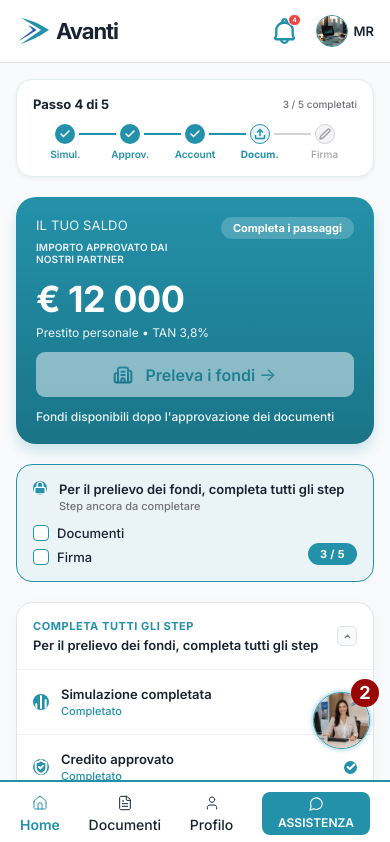
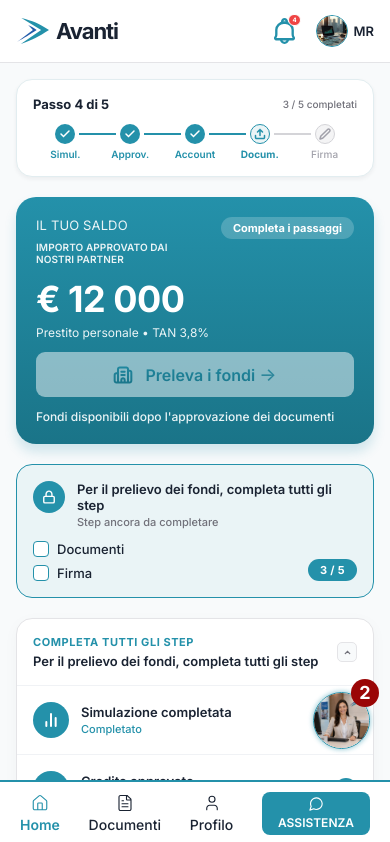
Before and after one commit to dMI-pro/avanti, a Vue app: page / in a window 390 px wide. Shown: the top 842 px of the page. Built offline with nearby package versions, Linux system fonts and the light colour scheme.

Commit message:
feat: SectionHeader + LabelValueRow; исправен рендер иконок и добавлен offset-пропсы для иконок

```diff
--- a/src/components/avanti_balance_card.vue
+++ b/src/components/avanti_balance_card.vue
@@ -261,8 +261,7 @@
     gap: calc(var(--avanti-modul) * 1.5);
   }
 
-  .avanti-balance-card__cta-icon,
-  :deep(.avanti-balance-card__cta-icon img) {
+  .avanti-balance-card__cta-icon {
     width: 20px;
     height: 20px;
   }
--- a/src/components/avanti_checklist.vue
+++ b/src/components/avanti_checklist.vue
@@ -13,6 +13,10 @@
   status: ProgressStatus
   iconSrc: string
   actionIconSrc: string
+  iconOffsetX?: string | number
+  iconOffsetY?: string | number
+  actionIconOffsetX?: string | number
+  actionIconOffsetY?: string | number
 }
 
 type Props = {
@@ -87,6 +91,10 @@
             :status="item.status"
             :icon-src="item.iconSrc"
             :action-icon-src="item.actionIconSrc"
+            :icon-offset-x="item.iconOffsetX"
+            :icon-offset-y="item.iconOffsetY"
+            :action-icon-offset-x="item.actionIconOffsetX"
+            :action-icon-offset-y="item.actionIconOffsetY"
             @click="onItemClick(item.id)"
           />
         </template>
@@ -194,7 +202,6 @@
     border-radius: 5px;
   }
 
-  .avanti-checklist__toggle :deep(.avanti-icon),
   .avanti-checklist__toggle :deep(.avanti-icon img) {
     width: 9px;
     height: 9px;
--- a/src/components/avanti_checklist_item.vue
+++ b/src/components/avanti_checklist_item.vue
@@ -8,6 +8,10 @@
   status: ProgressStatus
   iconSrc: string
   actionIconSrc: string
+  iconOffsetX?: string | number
+  iconOffsetY?: string | number
+  actionIconOffsetX?: string | number
+  actionIconOffsetY?: string | number
 }
 
 defineProps<Props>()
@@ -28,21 +32,27 @@
     type="button"
     @click="onClick"
   >
+    <span class="avanti-checklist-item__icon" aria-hidden="true">
       <AvantiIcon
-      class="avanti-checklist-item__icon"
         :src="iconSrc"
         size="lg"
+        :offset-x="iconOffsetX"
+        :offset-y="iconOffsetY"
       />
+    </span>
     <span class="avanti-checklist-item__text">
       <span class="avanti-checklist-item__title">{{ title }}</span>
       <span class="avanti-checklist-item__status">{{ statusText }}</span>
     </span>
+    <span class="avanti-checklist-item__action" aria-hidden="true">
       <AvantiIcon
-      class="avanti-checklist-item__action"
         :src="actionIconSrc"
         :width="13"
         :height="13"
+        :offset-x="actionIconOffsetX"
+        :offset-y="actionIconOffsetY"
       />
+    </span>
   </button>
 
   <div
@@ -50,21 +60,27 @@
     class="avanti-checklist-item"
     :class="`avanti-checklist-item--${status}`"
   >
+    <span class="avanti-checklist-item__icon" aria-hidden="true">
       <AvantiIcon
-      class="avanti-checklist-item__icon"
         :src="iconSrc"
         size="lg"
+        :offset-x="iconOffsetX"
+        :offset-y="iconOffsetY"
       />
+    </span>
     <span class="avanti-checklist-item__text">
       <span class="avanti-checklist-item__title">{{ title }}</span>
       <span class="avanti-checklist-item__status">{{ statusText }}</span>
     </span>
+    <span class="avanti-checklist-item__action" aria-hidden="true">
       <AvantiIcon
-      class="avanti-checklist-item__action"
         :src="actionIconSrc"
         :width="13"
         :height="13"
+        :offset-x="actionIconOffsetX"
+        :offset-y="actionIconOffsetY"
       />
+    </span>
   </div>
 </template>
 
@@ -92,6 +108,10 @@
   width: 44px;
   height: 44px;
   border-radius: 22px;
+}
+
+.avanti-checklist-item__icon :deep(.avanti-icon) {
+  display: flex;
 }
 
 .avanti-checklist-item__text {
@@ -174,8 +194,7 @@
     border-radius: 18px;
   }
 
-  .avanti-checklist-item__icon,
-  :deep(.avanti-checklist-item__icon img) {
+  .avanti-checklist-item__icon :deep(.avanti-icon) {
     width: 16px;
     height: 16px;
   }
@@ -198,8 +217,7 @@
     border-radius: 11px;
   }
 
-  .avanti-checklist-item--done .avanti-checklist-item__action,
-  .avanti-checklist-item--done :deep(.avanti-checklist-item__action img) {
+  .avanti-checklist-item--done .avanti-checklist-item__action :deep(.avanti-icon) {
     width: 10px;
     height: 10px;
   }
--- a/src/components/avanti_icon.vue
+++ b/src/components/avanti_icon.vue
@@ -8,6 +8,8 @@
   size?: IconSize
   width?: string | number
   height?: string | number
+  offsetX?: string | number
+  offsetY?: string | number
   alt?: string
 }
 
@@ -21,13 +23,6 @@
   `avanti-icon--size-${props.size}`,
 ])
 
-const sizeInPx: Record<IconSize, string> = {
-  sm: '14px',
-  md: '16px',
-  lg: '20px',
-  xl: '28px',
-}
-
 const rootStyle = computed<Record<string, string>>(() => {
   const style: Record<string, string> = {}
   if (props.width !== undefined) {
@@ -39,20 +34,24 @@
   return style
 })
 
-const fallbackSize = computed(() => {
-  const w = props.width !== undefined
-    ? typeof props.width === 'number' ? `${props.width}px` : props.width
-    : sizeInPx[props.size]
-  const h = props.height !== undefined
-    ? typeof props.height === 'number' ? `${props.height}px` : props.height
-    : sizeInPx[props.size]
-  return { w, h }
+function toLength(v: string | number | undefined): string | null {
+  if (v === undefined) return null
+  return typeof v === 'number' ? `${v}px` : v
+}
+
+const imgStyle = computed<Record<string, string>>(() => {
+  const style: Record<string, string> = {}
+  const x = toLength(props.offsetX) ?? '0'
+  const y = toLength(props.offsetY) ?? '0'
+  if (x !== '0' || y !== '0') {
+    style.transform = `translate(${x}, ${y})`
+  }
+  return style
 })
 </script>
 
 <template>
   <span
-    class="avanti-icon"
     :class="rootClass"
     :style="rootStyle"
     aria-hidden="true"
@@ -60,8 +59,7 @@
     <img
       :src="src"
       :alt="alt"
-      :width="fallbackSize.w"
-      :height="fallbackSize.h"
+      :style="imgStyle"
     />
   </span>
 </template>
@@ -72,20 +70,16 @@
   flex-shrink: 0;
   align-items: center;
   justify-content: center;
-  overflow: hidden;
+  line-height: 0;
 }
 
 .avanti-icon img {
   display: block;
-  object-fit: contain;
+  width: 100%;
+  height: 100%;
 }
 
 .avanti-icon--size-sm {
-  width: 14px;
-  height: 14px;
-}
-
-.avanti-icon--size-sm img {
   width: 14px;
   height: 14px;
 }
@@ -95,17 +89,7 @@
   height: 16px;
 }
 
-.avanti-icon--size-md img {
-  width: 16px;
-  height: 16px;
-}
-
 .avanti-icon--size-lg {
-  width: 20px;
-  height: 20px;
-}
-
-.avanti-icon--size-lg img {
   width: 20px;
   height: 20px;
 }
@@ -114,9 +98,4 @@
   width: 28px;
   height: 28px;
 }
-
-.avanti-icon--size-xl img {
-  width: 28px;
-  height: 28px;
-}
 </style>
--- a/src/components/avanti_progress_banner.vue
+++ b/src/components/avanti_progress_banner.vue
@@ -235,9 +235,7 @@
     box-shadow: none;
   }
 
-  .avanti-progress-banner__icon,
-  :deep(.avanti-progress-banner__icon .avanti-icon),
-  :deep(.avanti-progress-banner__icon .avanti-icon img) {
+  .avanti-progress-banner__icon :deep(.avanti-icon) {
     width: 14px;
     height: 14px;
   }
--- a/src/components/avanti_step.vue
+++ b/src/components/avanti_step.vue
@@ -120,8 +120,7 @@
     border-radius: 10px;
   }
 
-  .avanti-step__icon,
-  :deep(.avanti-step__icon img) {
+  :deep(.avanti-step__icon) {
     width: 12px;
     height: 12px;
   }
--- a/src/mocks/home.ts
+++ b/src/mocks/home.ts
@@ -39,6 +39,10 @@
   status: ProgressStatus
   iconSrc: string
   actionIconSrc: string
+  iconOffsetX?: string | number
+  iconOffsetY?: string | number
+  actionIconOffsetX?: string | number
+  actionIconOffsetY?: string | number
 }
 
 export type ChecklistMock = {
@@ -136,6 +140,7 @@
       status: 'current',
       iconSrc: iconUpload,
       actionIconSrc: iconArrowCircle,
+      actionIconOffsetX: -7,
     },
     {
       id: 'contratto',
```
Lines whose indentation alone changed are shown as unchanged.
